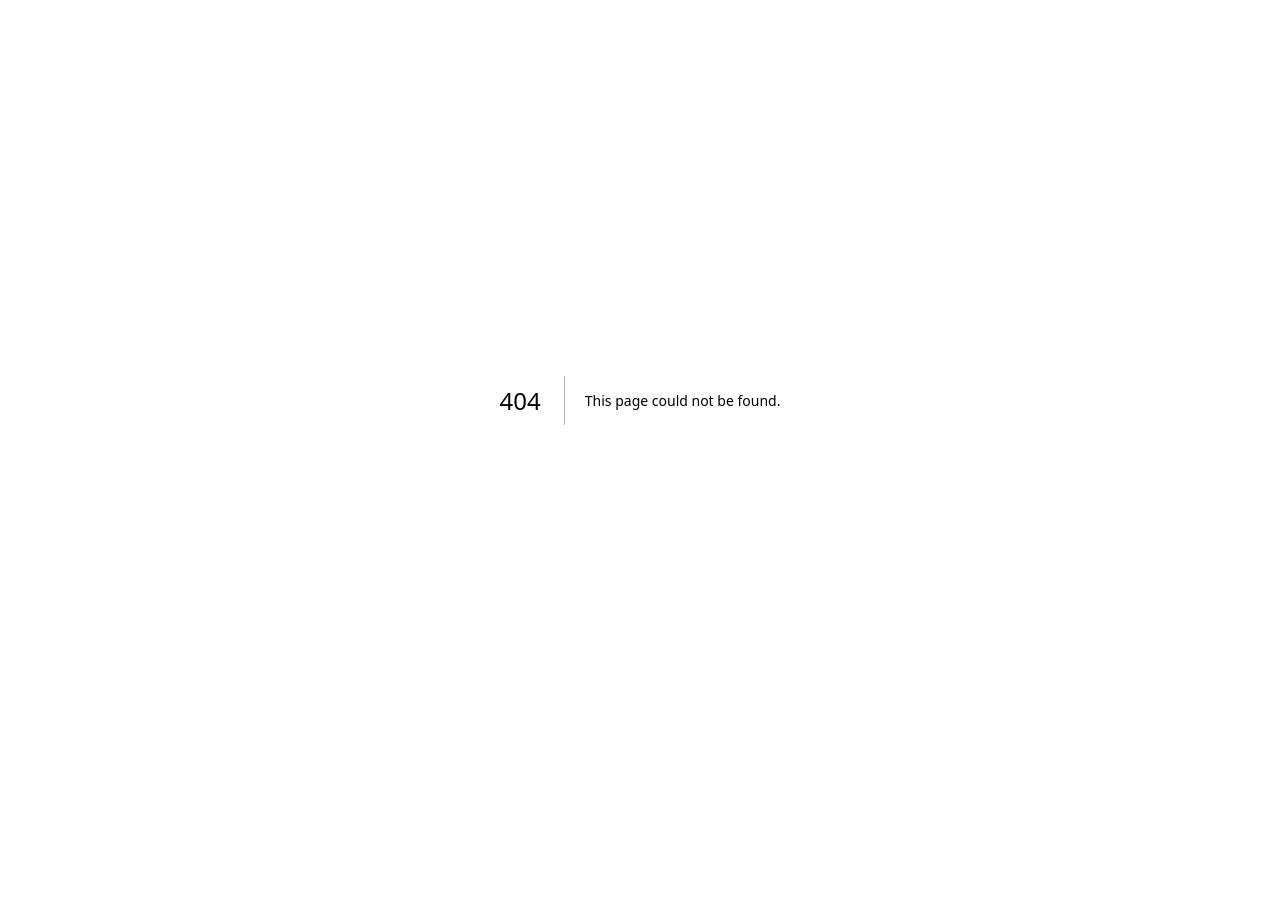
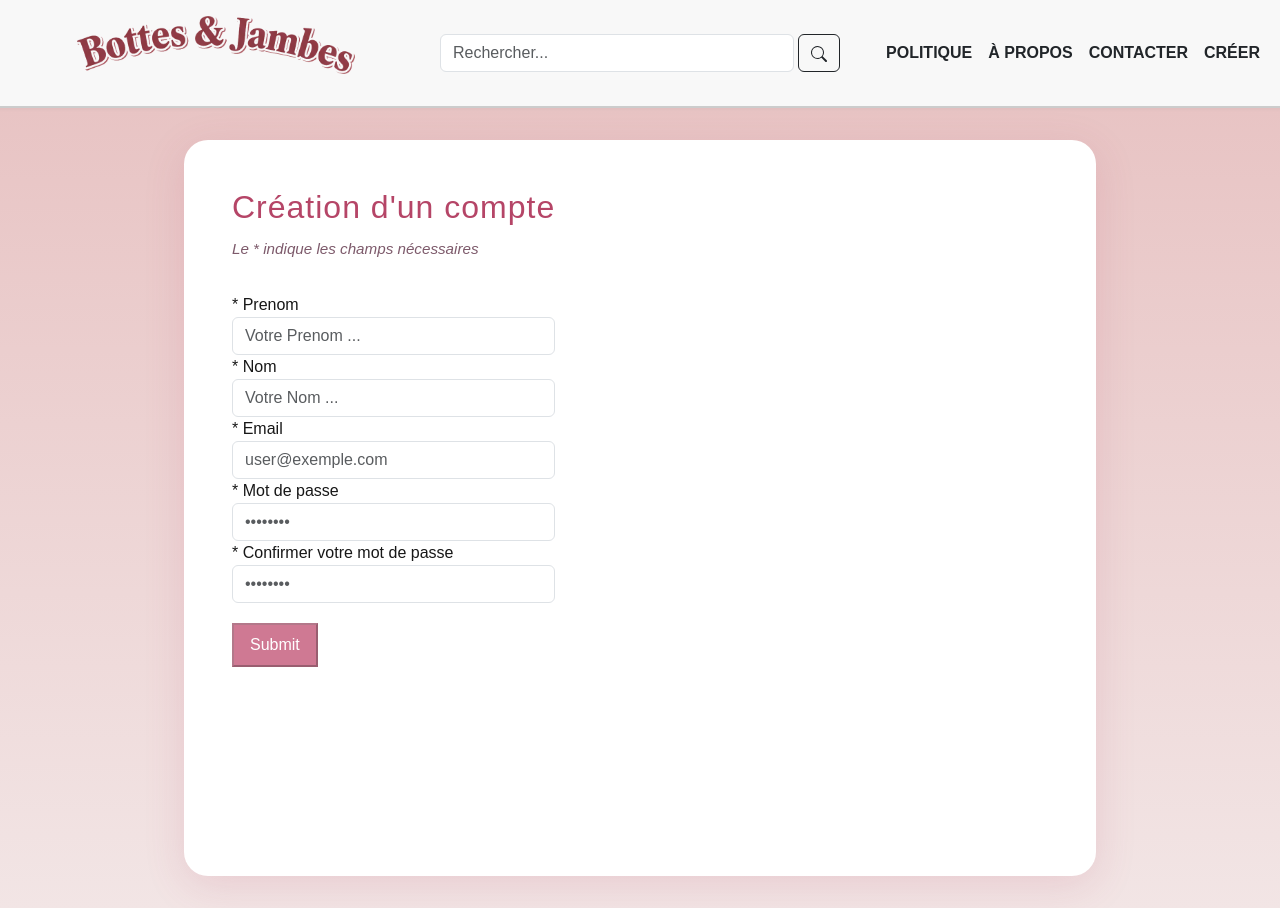
Before and after one commit to insuludu/5DW-TP, a Next.js app in the folder frontend/: page /account/signup in a window 1280 px wide. Before the commit this address had no page. Before the commit the page ends 800 px from the top, so only its background shows below. Built offline with nearby package versions, Linux system fonts and the light colour scheme.

Commit message:
Début frontend création de compte

```diff
--- /dev/null
+++ b/frontend/src/app/account/signup/form.tsx
@@ -0,0 +1,170 @@
+"use client"
+
+import styles from "@/app/styles/page.module.css"
+import { IRegisterForm } from "@/interfaces"
+import React from "react"
+import { useForm } from "react-hook-form"
+
+export default function SignupForm()
+{
+    const {
+        register,
+        handleSubmit,
+        formState : { errors, isSubmitting, isValid },
+        getValues,
+    } = useForm<IRegisterForm>({
+        mode: 'onChange'
+    });
+
+    const onSubmit = (formData: IRegisterForm) => {
+        console.log(formData);
+    }
+
+    return(
+        <section className={`${styles.contactContainer} d-flex justify-content-center`}>
+            <div className={`${styles.contactContent} d-flex w-75`}>
+                <div className={styles.formSection}>
+                    <div className={styles.formHeader}>
+                        <h1>Création d'un compte</h1>
+                        <p>Le * indique les champs nécessaires</p>
+                    </div>
+                    <div className="row">
+
+                        <form onSubmit={handleSubmit(onSubmit)}>
+                            <div className="form-group">
+                                <label htmlFor="firstName">* Prenom</label>
+                                <input
+                                    id="firstName"
+                                    className={`form-control ${errors.firstName ? 'is-invalid' : ''}`}
+                                    type="text"
+                                    placeholder="Votre Prenom ..."
+                                    {...register('firstName', {
+                                        required: 'Le prenom est requis.',
+                                        minLength: {
+                                            value: 2,
+                                            message: 'Le prenom doit au moins 2 caractères'
+                                        },
+                                    })
+                                }
+                                />
+                                { errors.firstName &&
+                                    <div className="invalid-feedback">
+                                        {errors.firstName.message}
+                                    </div>
+                                }
+                            </div>
+
+                            <div className="form-group">
+                                <label htmlFor="lastName">* Nom</label>
+                                <input
+                                    id="lastName"
+                                    className={`form-control ${errors.lastName ? 'is-invalid' : ''}`}
+                                    type="text"
+                                    placeholder="Votre Nom ..."
+                                    {...register('lastName', {
+                                        required: 'Le nom est requis.',
+                                        minLength: {
+                                            value: 2,
+                                            message: 'Le nom doit au moins 2 caractères'
+                                        },
+                                    })
+                                }
+                                />
+                                { errors.lastName &&
+                                    <div className="invalid-feedback">
+                                        {errors.lastName.message}
+                                    </div>
+                                }
+                            </div>
+
+                            <div className="form-group">
+                                <label htmlFor="email">* Email</label>
+                                <input
+                                    id="lastName"
+                                    className={`form-control ${errors.email ? 'is-invalid' : ''}`}
+                                    type="email"
+                                    placeholder="user@exemple.com"
+                                    {...register('email', {
+                                        required: 'Le email est requis.',
+                                        pattern: {
+                                            value: /^[^\s@]+@[^\s@]+\.[^\s@]{2,}$/,
+                                            message: "Le email n'est pas valide."
+                                        }
+                                    })
+                                }
+                                />
+                                { errors.email &&
+                                    <div className="invalid-feedback">
+                                        {errors.email.message}
+                                    </div>
+                                }
+                            </div>
+
+                            <div className="form-group">
+                                <label htmlFor="password">* Mot de passe</label>
+                                <input
+                                    id="password"
+                                    className={`form-control ${errors.password ? 'is-invalid' : ''}`}
+                                    type="password"
+                                    placeholder="••••••••"
+                                    {...register('password', {
+                                        required: 'Le mot de passe est requis.',
+                                        pattern: {
+                                            value: /^(?=.*[0-9])(?=.*[a-zA-Z])(?=.*[^a-zA-Z0-9\s]).{8,}$/,
+                                            message: 'Votre mot de passe doit contenir au moins 8 caractères, dont une majuscule/minuscule, un chiffre et un caractère spécial (!@#$%^&*).',
+                                        },
+                                        minLength: {
+                                            value: 8,
+                                            message: 'Votre mot de passe doit contenir au moins 8 caractères'
+                                        },
+                                    })
+                                }
+                                />
+                                { errors.password &&
+                                    <div className="invalid-feedback">
+                                        {errors.password.message}
+                                    </div>
+                                }
+                            </div>
+
+                            <div className="form-group">
+                                <label htmlFor="passwordConfirm">* Confirmer votre mot de passe</label>
+                                <input
+                                    id="passwordConfirm"
+                                    className={`form-control ${errors.passwordConfirm ? 'is-invalid' : ''}`}
+                                    type="password"
+                                    placeholder="••••••••"
+                                    {...register('passwordConfirm', {
+                                        required: 'Veuillez confirmer votre mot de passe.',
+                                        validate: (value) =>
+                                            value === getValues('password') || 'Les mots de passe ne correspondent pas.'
+                                    })
+                                }
+                                />
+                                { errors.passwordConfirm &&
+                                    <div className="invalid-feedback">
+                                        {errors.passwordConfirm.message}
+                                    </div>
+                                }
+                            </div>
+
+                            <button
+                                type="submit"
+                                disabled={isSubmitting || !isValid}
+                                style={{
+                                    backgroundColor: !isValid ? '#cf7993ff' : '#B9375D',
+                                    color: 'white',
+                                    cursor: !isValid ? 'not-allowed' : 'pointer',
+                                    padding: '8px 16px',
+                                    marginTop: '20px'
+                                }}
+                                >
+                                {isSubmitting ? "Submitting..." : "Submit"}
+                            </button>
+                        </form>
+                    </div>
+                </div>
+            </div>
+        </section>
+    )
+}
--- /dev/null
+++ b/frontend/src/app/account/signup/page.tsx
@@ -0,0 +1,13 @@
+import Header from "@/app/components/header"
+import "@/app/account/signup/form"
+import SignupForm from "@/app/account/signup/form";
+
+export default function Signup()
+{
+    return (
+        <section>
+            <Header/>
+            <SignupForm/>
+        </section>
+    );
+}
```
Also changed, not shown: frontend/src/interfaces.ts (+18 -0 lines).
